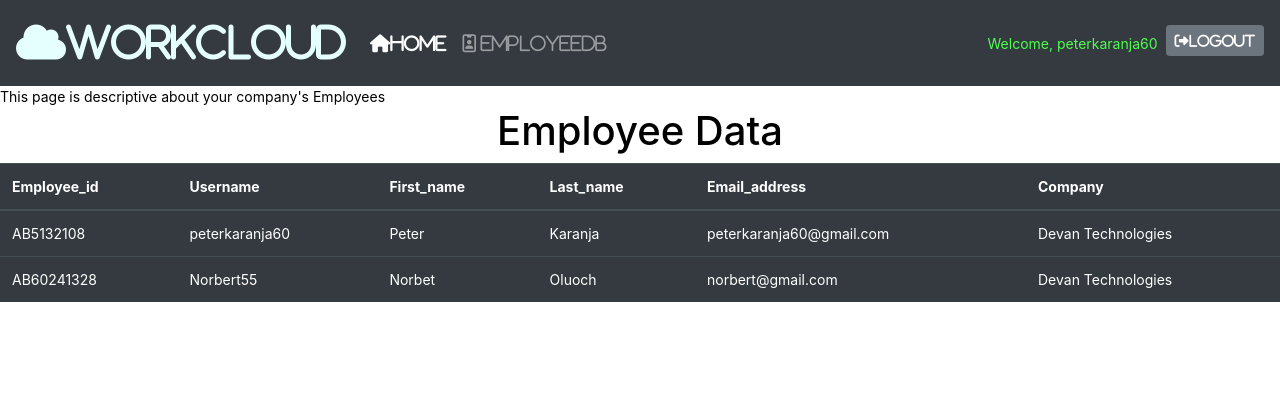
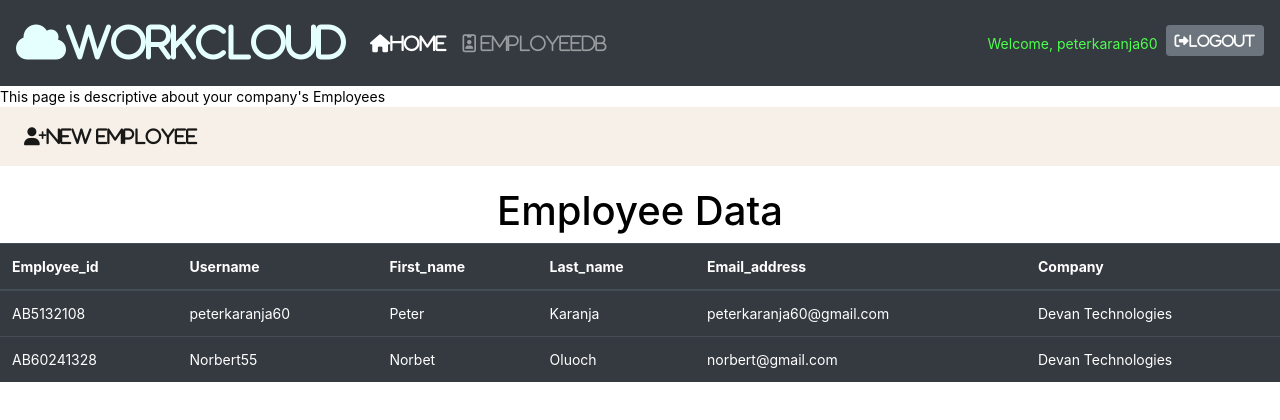
Before and after one commit to pkaranja60/FlaskApp, a Flask app: page /employee in a window 1280 px wide. Shown: the top 420 px of the page. Run offline with Flask 2, Linux system fonts and the light colour scheme; a user stored in the database is signed in; data comes from the database, SQL or seed files in the repository; some libraries are stand-ins or nearby versions.

Commit message:
phase 2.1

```diff
--- a/workcloud/routes.py
+++ b/workcloud/routes.py
@@ -17,6 +17,12 @@ def home_page():
 def employee_page():
     user = User.query.all()
     return render_template('employee.html', user=user)
+
+
+@app.route('/new employee', methods=['GET', 'POST'])
+@login_required
+def new_page():
+    return render_template('new.html')
 
 
 @app.route('/login', methods=['GET', 'POST'])
--- a/workcloud/templates/employee.html
+++ b/workcloud/templates/employee.html
@@ -5,6 +5,18 @@
 
 {% block content %}
 This page is descriptive  about your company's Employees
+<nav class="navbar navbar-expand-sm navbar-light " style="background: #f6f0e8;">
+ <div class="collapse navbar-collapse" id="navbarNav">
+      <ul class="navbar-nav mr-auto" style="font-size: 18px">
+           <li class="nav-item active">
+                <a class="nav-link" href="{{ url_for('new_page') }}">
+                    <i class="fas fa-user-plus">New Employee
+                    </i>
+                </a>
+            </li>
+      </ul>
+ </div>
+</nav>
 <br>
 <h1 style="text-align: center">Employee Data</h1>
 <table class="table table-hover table-dark">
--- a/workcloud/templates/new.html
+++ b/workcloud/templates/new.html
@@ -5,4 +5,9 @@ New Employee
 
 {% block content %}
 
+<style>
+    body{
+    background: #f2f2f2;
+    }
+</style>
 {% endblock %}
```
